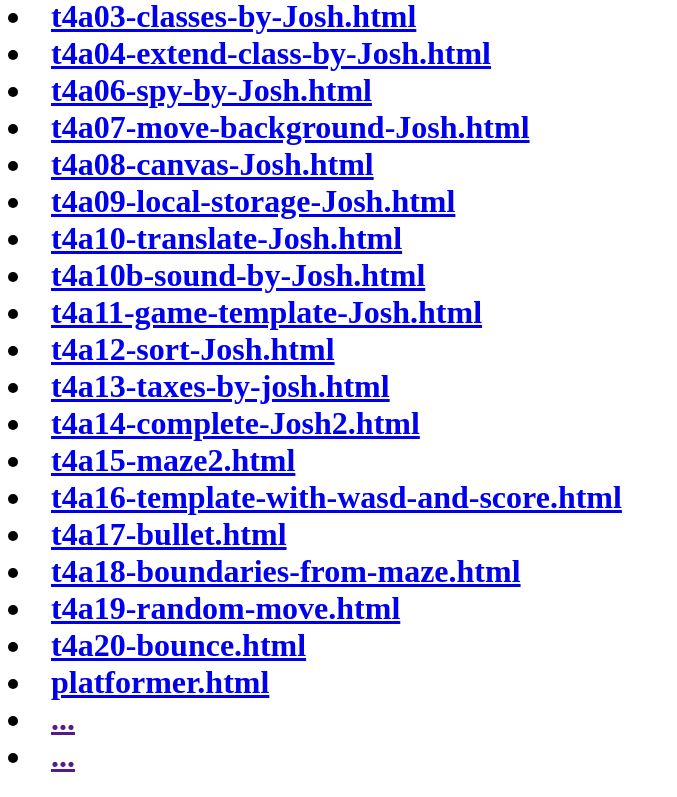
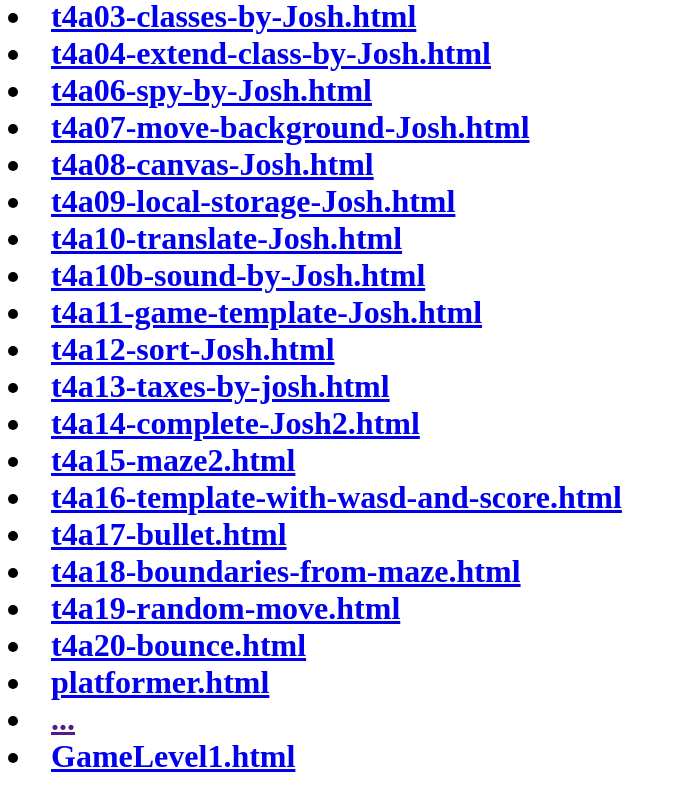
Before and after one commit to Josh7747/GameDevB2, a plain HTML site: page public/index.html in a window 1280 px wide. Shown: the part 816-1613 px from the top of the page, without its empty margins (0-677 px from the left). Drawn offline with Linux system fonts and the light colour scheme.

Commit message:
Update index.html

```diff
--- a/public/index.html
+++ b/public/index.html
@@ -42,4 +42,4 @@
 <li><a href="t4a20-bounce.html">t4a20-bounce.html</a>
 <li><a href="platformer.html">platformer.html</a>
 <li><a href="">...</a>
-<li><a href="">...</a>
+<li><a href="GameLevel1.html">GameLevel1.html</a>
```
